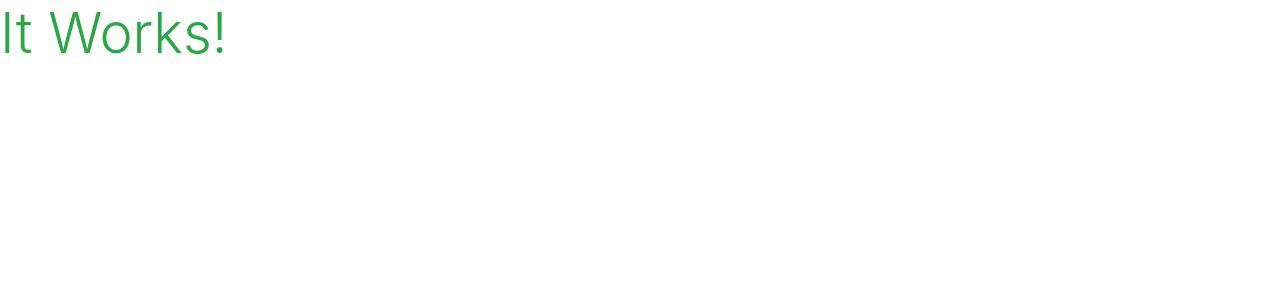
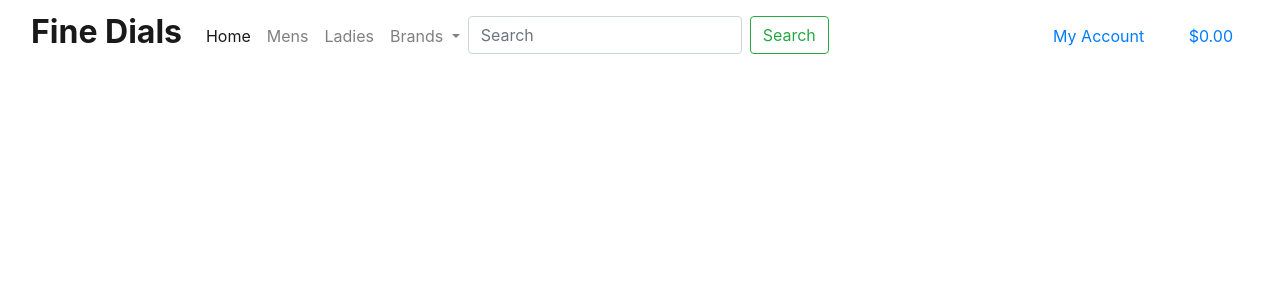
Before and after one commit to hpearson98/fine-dials, a Django app: page / in a window 1280 px wide. Shown: the top 300 px of the page. Run offline with Django 3.2, Linux system fonts and the light colour scheme.

Commit message:
Created structure for the navbar

```diff
--- a/home/templates/home/index.html
+++ b/home/templates/home/index.html
@@ -2,5 +2,5 @@
 {% load static %}
 
 {% block content %}
-<h1 class="display-4 text-success">It Works!</h1>
+<h1 class="display-4 text-success"></h1>
 {% endblock %}
--- a/templates/base.html
+++ b/templates/base.html
@@ -31,7 +31,83 @@
     <title>Fine Dials {% block extra_title %}{% endblock %}</title>
   </head>
   <body>
-    <header class="container-fluid fixed-top"></header>
+    <header class="container-fluid fixed-top">
+      <nav class="navbar navbar-expand-lg navbar-light">
+        <a class="navbar-brand" href="#">
+          <h2><strong>Fine Dials</strong></h2>
+        </a>
+        <button class="navbar-toggler" type="button" data-toggle="collapse" data-target="#navbarSupportedContent" aria-controls="navbarSupportedContent" aria-expanded="false" aria-label="Toggle navigation">
+          <span class="navbar-toggler-icon"></span>
+        </button>
+
+        <div class="collapse navbar-collapse" id="navbarSupportedContent">
+          <ul class="navbar-nav mr-auto">
+            <li class="nav-item active">
+              <a class="nav-link" href="#">Home <span class="sr-only">(current)</span></a>
+            </li>
+            <li class="nav-item">
+              <a class="nav-link" href="#">Mens</a>
+            </li>
+            <li class="nav-item">
+              <a class="nav-link" href="#">Ladies</a>
+            </li>
+            <li class="nav-item dropdown">
+              <a class="nav-link dropdown-toggle" href="#" role="button" data-toggle="dropdown" aria-expanded="false">
+                Brands
+              </a>
+              <div class="dropdown-menu">
+                <a class="dropdown-item" href="#">Tissot</a>
+                <a class="dropdown-item" href="#">Seiko</a>
+                <a class="dropdown-item" href="#">Casio</a>
+                <a class="dropdown-item" href="#">Hamilton</a>
+              </div>
+            </li>
+            <li class="nav-item">
+              <form class="form-inline my-2 my-lg-0">
+                <input class="form-control mr-sm-2" type="search" placeholder="Search" aria-label="Search">
+                <button class="btn btn-outline-success my-2 my-sm-0" type="submit">Search</button>
+              </form>
+            </li>
+          </ul>
+          <ul class="list-inline list-unstyled text-center text-lg-right my-0">
+            <li class="list-inline-item dropdown">
+              <a class="text-black nav-link" href="#" id="user-options" data-toggle="dropdown" aria-haspopup="true" aria-expanded="false">
+                <div class="text-center">
+                  <div><i class="fas fa-user fa-lg"></i></div>
+                  <p class="my-0">My Account</p>
+                </div>
+              </a>
+              <div class="dropdown-menu border-0" aria-labelledby="user-options">
+                {% if request.user.is_authenticated %}
+                  {% if request.user.is_superuser %}
+                    <a href="" class="dropdown-item">Product Management</a>
+                  {% endif %}
+                  <a href="" class="dropdown-item">My Profile</a>
+                  <a href="{% url 'account_logout' %}" class="dropdown-item">Logout</a>
+                {% else %}
+                  <a href="{% url 'account_signup' %}" class="dropdown-item">Register</a>
+                  <a href="{% url 'account_login' %}" class="dropdown-item">Login</a>
+                {% endif %}
+              </div>
+            </li>
+            <li class="list-inline-item">
+              <a class="{% if grand_total %}text-info font-weight-bold{% else %}text-black{% endif %} nav-link" href="">
+                <div class="text-center">
+                  <div><i class="fas fa-shopping-bag fa-lg"></i></div>
+                  <p class="my-0">
+                    {% if grand_total %}
+                      ${{ grand_total|floatformat:2 }}
+                    {% else %}
+                      $0.00
+                    {% endif %}
+                  </p>
+                </div>
+              </a>
+            </li>
+          </ul>
+        </div>
+      </nav>
+    </header>
 
     {% if messages %}
     <div class="message-container"></div>
```
